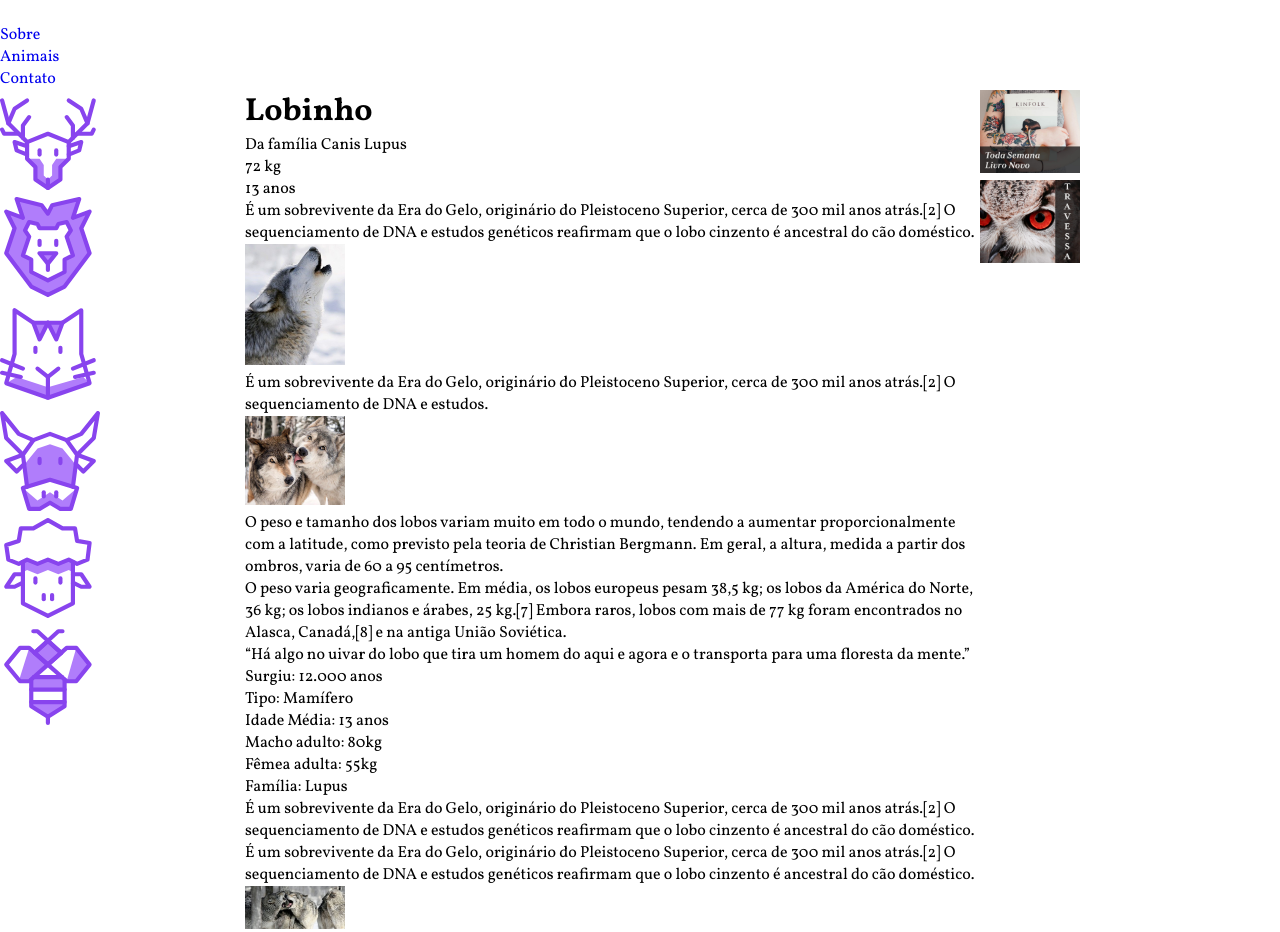
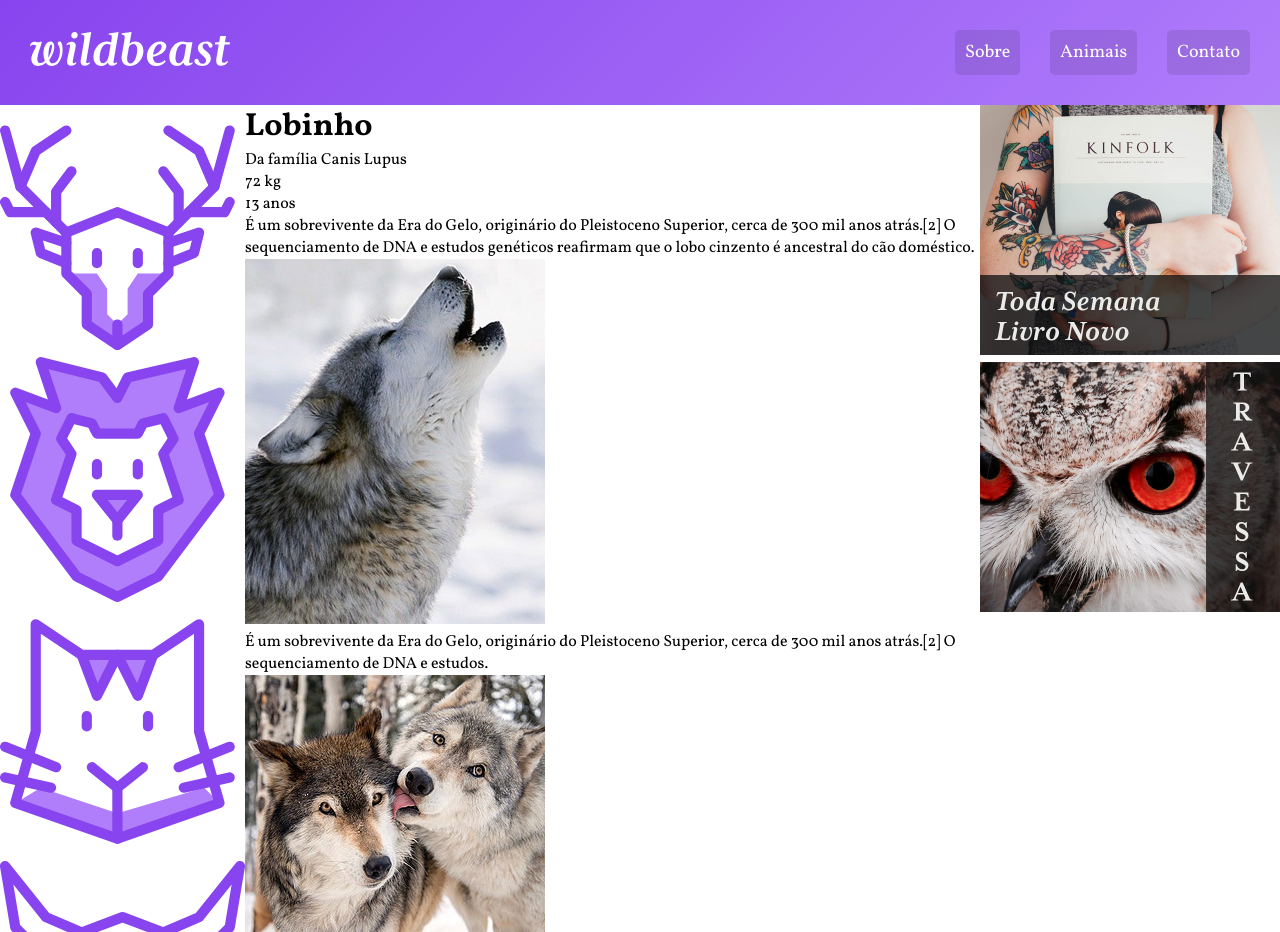
Before and after one commit to andrecmatz/origamidgrid, a plain HTML site: page index.html in a window 1280 px wide. Shown: the top 932 px of the page. Drawn offline with Linux system fonts and the light colour scheme.

Commit message:
CSS Header implementado

```diff
--- a/css/style.css
+++ b/css/style.css
@@ -16,7 +16,7 @@ a {
 }
 
 img {
-    max-width: 100px;
+    max-width: 100%;
 }
 
 /* Grid */
@@ -31,8 +31,43 @@ img {
     ;
 }
 
+/* Header */
+
 .header {
     grid-area: header;
+    background: linear-gradient(135deg, #8844ee, #B07DFB);
+    padding: 30px;
+    display: grid;
+    grid-template-columns: 1fr auto;
+    align-items: center;
+}
+
+.logo {
+    max-width: 200px;
+}
+
+.header nav ul {
+    display: flex;
+    flex-wrap: wrap;
+}
+
+.header nav a {
+    display: block;
+    padding: 10px;
+    color: white;
+    font-size: 1.125em;
+    background: rgba(0, 0, 0, .1);
+    border-radius: 5px;
+    transition: .1s;
+}
+
+.header nav a:hover {
+    background: rgba(0, 0, 0, .5);
+}
+
+
+.header li + li {
+    margin-left: 30px;
 }
 
 .sidenav {
```
